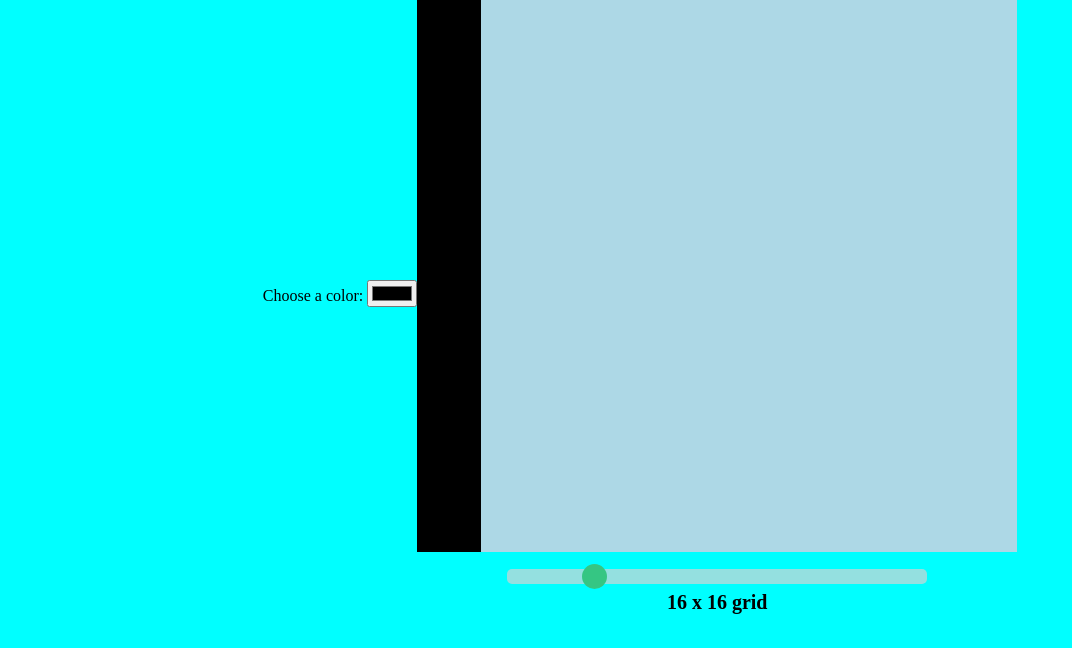
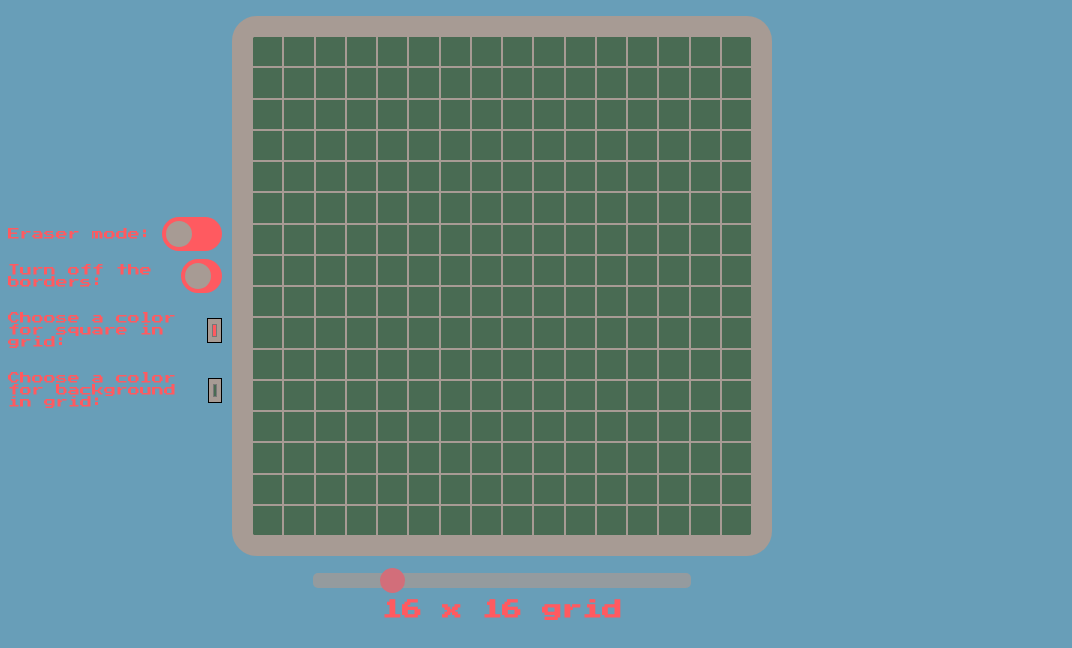
Before and after one commit to IlyaDavydov/skrt, a plain HTML site: page index.html in a window 1280 px wide. Shown: the part 176-824 px from the top of the page, without its empty margins (0-1072 px from the left). Drawn offline with Linux system fonts and the light colour scheme.

Commit message:
right final version

```diff
--- a/file.js
+++ b/file.js
@@ -1,55 +1,135 @@
-/*const squares = document.querySelectorAll(".square");
-const rows = document.querySelectorAll(".row");
 const colorChoice = document.querySelector("#colorPicker");
+const backgroundColorChoice = document.querySelector("#backgroundPicker");
 const slider = document.querySelector(".slider");
 const gridSingature = document.querySelector(".slidecontainer p");
 const grid = document.querySelector(".grid");
-let colorValue = "black";
-let currentValueOfGrid = 16;
+const firstRow = document.querySelector("#first");
+let colorValue = "#FF5A60";
+let backgroundColorValue = "#496B53";
+colorChoice.defaultValue = colorValue;
+backgroundColorChoice.defaultValue = backgroundColorValue;
+const switchElement = document.querySelector('.info0 input[type="checkbox"]');
+const switchElement2 = document.querySelector('.info4 input[type="checkbox"]');
+let flag = 0;
 
-squares.forEach(square => {
-    square.addEventListener("mouseover", function() {
-        square.style.backgroundColor = colorValue;
-    });
-});
 
 colorChoice.addEventListener('input', function() {
     colorValue = colorChoice.value;
 });
 
+backgroundColorChoice.addEventListener('input', function() {
+    grid.style.backgroundColor = backgroundColorChoice.value;
+});
+
+
+const squares = document.querySelectorAll(".square");
+squares.forEach(square => {
+    square.addEventListener("mouseover", function() {
+        if (mode() == 0) {
+            square.style.backgroundColor = colorValue;
+        }
+        if (mode() == 1) {
+            square.style.backgroundColor = grid.style.backgroundColor;
+        }
+    });
+});
+
 slider.addEventListener("input", function() {
-    let valueOfFunc = currentValueOfGrid;
-    currentValueOfGrid = slider.value;
-    gridSingature.textContent = currentValueOfGrid + " x " + currentValueOfGrid + " grid";
+    const currentSquares = document.querySelectorAll(".square");
+    currentSquares.forEach(square => {
+        square.style.backgroundColor = grid.style.backgroundColor;
+    })
+    gridSingature.textContent = slider.value + " x " + slider.value + " grid";
+    let firstRowLength = firstRow.children.length;
+    console.log(firstRowLength);
+    while (grid.children.length > slider.value) {
+        grid.removeChild(grid.lastChild);
+    }
+    while (grid.children.length < slider.value) {
+        let tempRow = document.createElement("div");
+        tempRow.classList.add("row-initial");
+        tempRow.classList.add("new");
+        for (let i = 0; i < firstRowLength; i++) {
+            let tempSquare = document.createElement("div");
+            tempSquare.classList.add("square");
+            if (mode2() == 1) {
+                tempSquare.style.border = "none";
+            }
+            tempRow.appendChild(tempSquare);
+        }
+        grid.appendChild(tempRow);
+    }
+    const rows = document.querySelectorAll(".row-initial");
     rows.forEach(row => {
-        if (valueOfFunc < currentValueOfGrid) {
-            const numToAdd = currentValueOfGrid - valueOfFunc;
-            for (let i = 0; i < numToAdd; i++) {
-                const tempSquare = document.createElement("div");
-                tempSquare.classList.add("square");
-                row.appendChild(tempSquare);
-            };
-        };
-        if (valueOfFunc > currentValueOfGrid) {
-            const numToDelete = valueOfFunc - currentValueOfGrid;
-            for (let i = 0; i < numToDelete; i++) {
-                row.removeChild(row.lastChild);
-            };
-        };
+        tempLength = row.children.length;
+        while (row.children.length > slider.value) {
+            row.removeChild(row.lastChild);
+        }
+        while (row.children.length < slider.value) {
+            let tempSquare = document.createElement("div");
+            tempSquare.classList.add("square");
+            if (mode2() == 1) {
+                tempSquare.style.border = "none";
+            }
+            row.appendChild(tempSquare);
+        }
+    })
+
+    const newSquares = document.querySelectorAll(".square");
+    newSquares.forEach(square => {
+    square.addEventListener("mouseover", function() {
+        if (mode() == 0) {
+            square.style.backgroundColor = colorValue;
+            console.log("OFF");
+        }
+        if (mode() == 1) {
+            console.log("ON");
+            square.style.backgroundColor = grid.style.backgroundColor;
+        }
     });
-    if (valueOfFunc < currentValueOfGrid) {
-        const numToAdd2 = currentValueOfGrid - valueOfFunc;
-        for (let i = 0; i < numToAdd2; i++) {
-            const tempRow = document.createElement("div");
-            tempRow.classList.add("row");
-            grid.appendChild(tempSquare);
-        };
-    };
-    if (valueOfFunc > currentValueOfGrid) {
-        const numToDelete2 = valueOfFunc - currentValueOfGrid;
-        for (let i = 0; i < numToDelete2; i++) {
-            grid.removeChild(grid.lastChild);
-        };
-    };
 });
-*/
+});
+
+switchElement.addEventListener("change", function() {
+    if (this.checked) {
+      flag = 1;
+    } else {
+      flag =  0;
+    }
+  });
+
+  function mode() {
+    if (flag == 1) {
+        return 1;
+    }
+    else {
+        return 0;
+    }
+  }
+
+  function mode2() {
+    if (flagBorder == 1) {
+        return 1;
+    }
+    else {
+        return 0;
+    }
+  }
+
+  let flagBorder = 0;
+
+  switchElement2.addEventListener("change", function() {
+    const newSquares = document.querySelectorAll(".square");
+    if (this.checked) {
+        newSquares.forEach(square => {
+            square.style.border = "none";
+            flagBorder = 1;
+        });
+    }
+    else {
+        newSquares.forEach(square => {
+            square.style.border = "solid #A79B94 1px";
+            flagBorder = 0;
+        });
+    }
+  });
--- a/index.html
+++ b/index.html
@@ -5,16 +5,43 @@
     <meta name="viewport" content="width=device-width, initial-scale=1.0">
     <link rel="stylesheet" href="styles.css">
     <title>Document</title>
+    <link rel="stylesheet" href="https://fonts.googleapis.com/css2?family=Press+Start+2P&display=swap">
     <script src="file.js" defer></script>
 </head>
 <body>
+    <div class="titleDiv">
+        <div class="title">
+            <p>Etch-a-Skretch</p>
+        </div>
+    </div>
+    <div class="page">
     <div class="info">
-        <label for="colorPicker">Choose a color:</label>
-        <input type="color" id="colorPicker" name="colorPicker">
+        <div class="info0">
+            <p>Eraser mode: </p>
+            <label class="switch">
+            <input type="checkbox">
+            <span class="slider-round"></span>
+            </label>
+        </div>
+        <div class="info4">
+            <p>Turn off the borders: </p>
+            <label class="switch">
+            <input type="checkbox">
+            <span class="slider-round"></span>
+            </label>
+        </div>
+        <div class="info1">
+            <p>Choose a color for square in grid: </p>
+            <input type="color" id="colorPicker" name="colorPicker">
+        </div>
+        <div class="info2">
+            <p>Choose a color for background in grid: </p>
+            <input type="color" id="backgroundPicker" name="backgroundPicker">
+        </div>
     </div>
     <div class = "main">
     <div class="grid">
-        <div class="row">
+        <div class="row-initial" id="first">
             <div class="square"></div>
             <div class="square"></div>
             <div class="square"></div>
@@ -32,7 +59,7 @@
             <div class="square"></div>
             <div class="square"></div>
         </div>
-        <div class="row">
+        <div class="row-initial">
             <div class="square"></div>
             <div class="square"></div>
             <div class="square"></div>
@@ -50,7 +77,7 @@
             <div class="square"></div>
             <div class="square"></div>
         </div>
-        <div class="row">
+        <div class="row-initial">
             <div class="square"></div>
             <div class="square"></div>
             <div class="square"></div>
@@ -68,7 +95,7 @@
             <div class="square"></div>
             <div class="square"></div>
         </div>
-        <div class="row">
+        <div class="row-initial">
             <div class="square"></div>
             <div class="square"></div>
             <div class="square"></div>
@@ -86,7 +113,7 @@
             <div class="square"></div>
             <div class="square"></div>
         </div>
-        <div class="row">
+        <div class="row-initial">
             <div class="square"></div>
             <div class="square"></div>
             <div class="square"></div>
@@ -104,7 +131,7 @@
             <div class="square"></div>
             <div class="square"></div>
         </div>
-        <div class="row">
+        <div class="row-initial">
             <div class="square"></div>
             <div class="square"></div>
             <div class="square"></div>
@@ -122,7 +149,7 @@
             <div class="square"></div>
             <div class="square"></div>
         </div>
-        <div class="row">
+        <div class="row-initial">
             <div class="square"></div>
             <div class="square"></div>
             <div class="square"></div>
@@ -140,7 +167,7 @@
             <div class="square"></div>
             <div class="square"></div>
         </div>
-        <div class="row">
+        <div class="row-initial">
             <div class="square"></div>
             <div class="square"></div>
             <div class="square"></div>
@@ -158,7 +185,7 @@
             <div class="square"></div>
             <div class="square"></div>
         </div>
-        <div class="row">
+        <div class="row-initial">
             <div class="square"></div>
             <div class="square"></div>
             <div class="square"></div>
@@ -176,7 +203,7 @@
             <div class="square"></div>
             <div class="square"></div>
         </div>
-        <div class="row">
+        <div class="row-initial">
             <div class="square"></div>
             <div class="square"></div>
             <div class="square"></div>
@@ -194,7 +221,7 @@
             <div class="square"></div>
             <div class="square"></div>
         </div>
-        <div class="row">
+        <div class="row-initial">
             <div class="square"></div>
             <div class="square"></div>
             <div class="square"></div>
@@ -212,7 +239,7 @@
             <div class="square"></div>
             <div class="square"></div>
         </div>
-        <div class="row">
+        <div class="row-initial">
             <div class="square"></div>
             <div class="square"></div>
             <div class="square"></div>
@@ -230,7 +257,7 @@
             <div class="square"></div>
             <div class="square"></div>
         </div>
-        <div class="row">
+        <div class="row-initial">
             <div class="square"></div>
             <div class="square"></div>
             <div class="square"></div>
@@ -248,7 +275,7 @@
             <div class="square"></div>
             <div class="square"></div>
         </div>
-        <div class="row">
+        <div class="row-initial">
             <div class="square"></div>
             <div class="square"></div>
             <div class="square"></div>
@@ -266,7 +293,7 @@
             <div class="square"></div>
             <div class="square"></div>
         </div>
-        <div class="row">
+        <div class="row-initial">
             <div class="square"></div>
             <div class="square"></div>
             <div class="square"></div>
@@ -284,7 +311,7 @@
             <div class="square"></div>
             <div class="square"></div>
         </div>
-        <div class="row">
+        <div class="row-initial">
             <div class="square"></div>
             <div class="square"></div>
             <div class="square"></div>
@@ -308,5 +335,6 @@
         <p>16 x 16 grid</p>
     </div>
     </div>
+    </div>
 </body>
 </html>
--- a/styles.css
+++ b/styles.css
@@ -1,31 +1,73 @@
 body {
     display: flex;
+    flex-direction: column;
     justify-content: center;
     align-items: center;
-    background-color: aqua;
-    margin-top: 10%;
+    background-color: #689EB8;
+    font-family: 'Press Start 2P', cursive;
+}
+
+.page {
+    display: flex;
+    justify-content: center;
+    align-items: flex-start;
+}
+
+.info1, .info2, .info0, .info4 {
+    display: flex;
+    font-size: 10px;
+    align-items: center;
+}
+
+.info1 p, .info2, .info0, .info4 p {
+    color: #FF5A60;
+    font-size: 12px;
+}
+
+.page {
+    margin-right: 500px;
+    gap: 10px
+}
+
+
+#colorPicker, #backgroundPicker {
+    width: 25px;
+    height: 25px;
+    overflow: hidden;
+    background-color: #A79B94;
+    margin-left: auto;
+}
+
+.switch {
+    margin-left: auto;
 }
 
 .grid {
-    height: 600px;
-    width: 600px;
-    background-color: lightblue;
+    height: 500px;
+    width: 500px;
+    background-color: #496B53;
     display: flex;
     flex-direction: column;
-    flex-grow: 1;
+    border: solid #A79B94 20px;
+    border-radius: 25px;
 }
 
-.row {
+.row-initial {
+    display: flex;
     flex-grow: 1;
+    min-height: 0;
+}
+
+.new {
     display: flex;
+    flex-grow: 1;
+    min-height: 0;
 }
 
 .square {
-    border: solid black 2px;
-}
-
-#colorPicker {
-    color: red;
+    border: solid #A79B94 1px;
+    flex-grow: 1;
+    min-width: 0;
 }
 
 .main {
@@ -47,7 +89,7 @@ body {
     width: 100%;
     height: 15px;
     border-radius: 5px;
-    background: #d3d3d3;
+    background: #A79B94;
     outline: none;
     opacity: 0.7;
     -webkit-transition: .2s;
@@ -64,13 +106,93 @@ body {
     width: 25px;
     height: 25px;
     border-radius: 50%;
-    background: #4CAF50;
+    background: #FF5A60;
     cursor: pointer;
 }
 
 .slidecontainer p {
     font-size: 20px;
     font-weight: 900;
-    color: black;
-    margin-top: 5px;
+    color: #FF5A60;
+    margin-top: 10px;
 }
+
+.info {
+    margin-top: 200px;
+    display: flex;
+    flex-direction: column;
+    justify-content: center;
+}
+
+.title {
+    font-size: 32px;
+    margin-top: 120px;
+    color: #FF5A60;
+}
+
+/* The switch - the box around the slider */
+.switch {
+    position: relative;
+    display: inline-block;
+    width: 60px;
+    height: 34px;
+  }
+
+  /* Hide default HTML checkbox */
+  .switch input {
+    opacity: 0;
+    width: 0;
+    height: 0;
+  }
+
+  /* The slider */
+  .slider-round {
+    position: absolute;
+    cursor: pointer;
+    top: 0;
+    left: 0;
+    right: 0;
+    bottom: 0;
+    background-color: #FF5A60;
+    -webkit-transition: .4s;
+    transition: .4s;
+  }
+
+  .slider-round:before {
+    position: absolute;
+    content: "";
+    height: 26px;
+    width: 26px;
+    left: 4px;
+    bottom: 4px;
+    background-color: #A79B94;
+    -webkit-transition: .4s;
+    transition: .4s;
+  }
+
+  input:checked + .slider-round {
+    background-color: #496B53;
+  }
+
+  input:focus + .slider-round {
+    box-shadow: 0 0 1px #FF5A60;
+  }
+
+  input:checked + .slider-round:before {
+    -webkit-transform: translateX(26px);
+    -ms-transform: translateX(26px);
+    transform: translateX(26px);
+  }
+
+  /* Rounded sliders */
+  .slider-round {
+    border-radius: 34px;
+  }
+
+  .slider-round:before {
+    border-radius: 50%;
+  }
+
+  .info0, .info4 {
+    display: flex;
+  }
```
